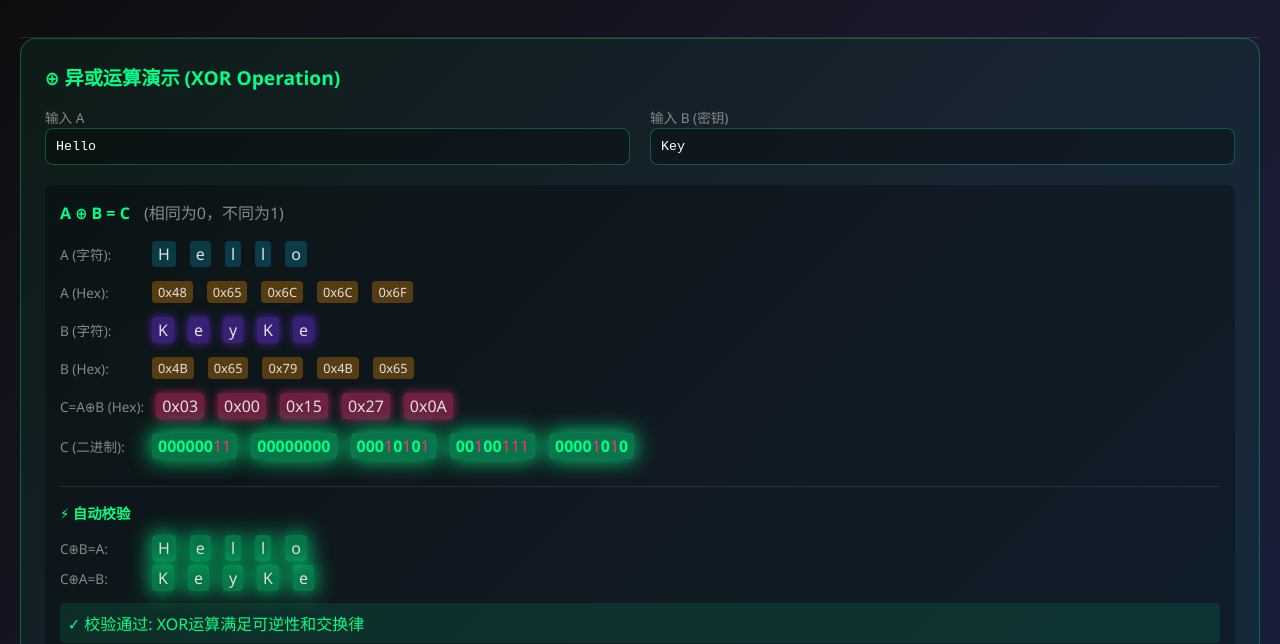
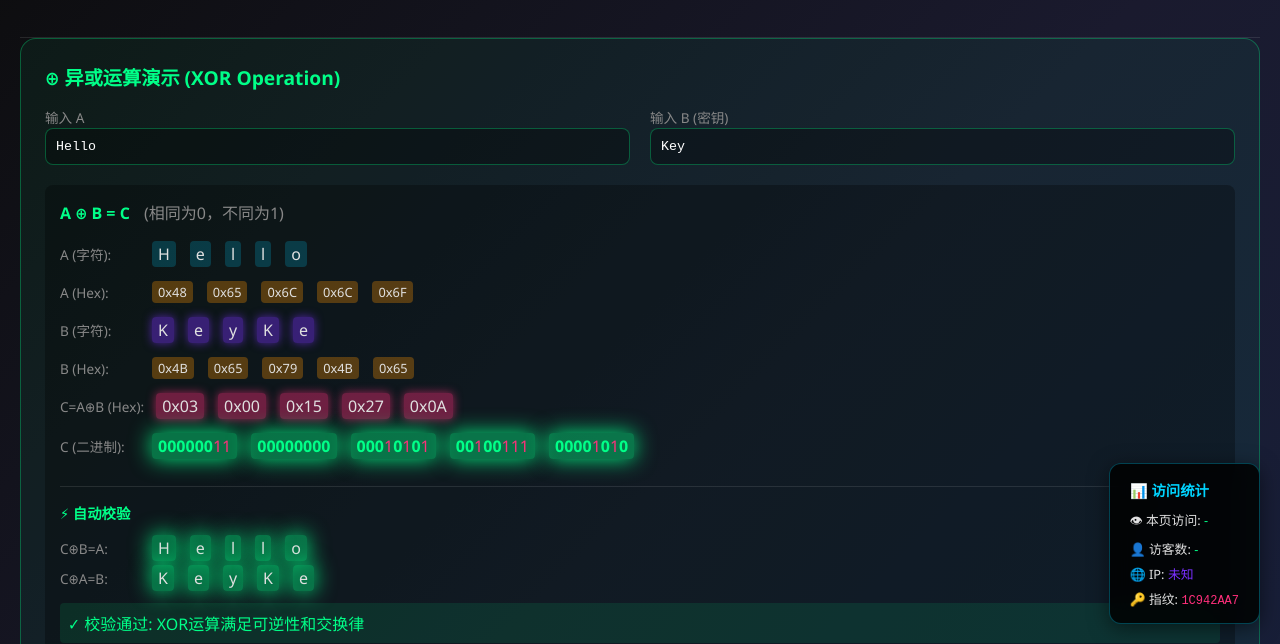
Before and after one commit to inwpu/crypto, a website: page src/index.html in a window 1280 px wide. Shown: the part 156-800 px from the top of the page. Drawn offline with Linux system fonts and the light colour scheme; some packages are replaced by stand-ins of ours; no server answers; a script that the page names is missing.

Commit message:
Initial commit

```diff
--- a/src/index.html
+++ b/src/index.html
@@ -879,5 +879,87 @@
     <script src="ciphers/rsa.js"></script>
     <script src="ciphers/base64.js"></script>
     <script src="ciphers/md5.js"></script>
+
+    <!-- Busuanzi stats -->
+    <script async src="//busuanzi.ibruce.info/busuanzi/2.3/busuanzi.pure.mini.js"></script>
+
+    <!-- Floating stats window -->
+    <div id="statsFloating" style="
+        position: fixed;
+        bottom: 20px;
+        right: 20px;
+        background: rgba(0, 0, 0, 0.85);
+        border: 1px solid rgba(0, 212, 255, 0.3);
+        border-radius: 12px;
+        padding: 15px 20px;
+        font-size: 0.85rem;
+        color: #e0e0e0;
+        z-index: 10000;
+        backdrop-filter: blur(10px);
+        box-shadow: 0 4px 20px rgba(0, 0, 0, 0.5);
+        transition: opacity 0.5s ease, transform 0.5s ease;
+        max-width: 280px;
+    ">
+        <div style="color: #00d4ff; font-weight: bold; margin-bottom: 10px; font-size: 0.9rem;">📊 访问统计</div>
+        <div style="display: grid; gap: 6px; font-size: 0.8rem;">
+            <div>👁 本页访问: <span id="busuanzi_value_page_pv" style="color: #00ff88;">-</span></div>
+            <div>👤 访客数: <span id="busuanzi_value_site_uv" style="color: #00ff88;">-</span></div>
+            <div>🌐 IP: <span id="visitorIP" style="color: #7b2fff;">获取中...</span></div>
+            <div>🔑 指纹: <span id="deviceFingerprint" style="color: #ff2f7b; font-family: monospace; font-size: 0.75rem;">计算中...</span></div>
+        </div>
+    </div>
+
+    <script>
+        // Get visitor IP
+        fetch('https://api.ipify.org?format=json')
+            .then(r => r.json())
+            .then(data => {
+                document.getElementById('visitorIP').textContent = data.ip;
+            })
+            .catch(() => {
+                document.getElementById('visitorIP').textContent = '未知';
+            });
+
+        // Generate device fingerprint
+        function generateFingerprint() {
+            const canvas = document.createElement('canvas');
+            const ctx = canvas.getContext('2d');
+            ctx.textBaseline = 'top';
+            ctx.font = '14px Arial';
+            ctx.fillText('fingerprint', 2, 2);
+            const canvasData = canvas.toDataURL();
+
+            const fingerprint = [
+                navigator.userAgent,
+                navigator.language,
+                screen.width + 'x' + screen.height,
+                screen.colorDepth,
+                new Date().getTimezoneOffset(),
+                navigator.hardwareConcurrency || 'unknown',
+                canvasData.slice(-50)
+            ].join('|');
+
+            // Simple hash
+            let hash = 0;
+            for (let i = 0; i < fingerprint.length; i++) {
+                const char = fingerprint.charCodeAt(i);
+                hash = ((hash << 5) - hash) + char;
+                hash = hash & hash;
+            }
+            return Math.abs(hash).toString(16).padStart(8, '0').toUpperCase();
+        }
+
+        document.getElementById('deviceFingerprint').textContent = generateFingerprint();
+
+        // Auto hide after 10 seconds
+        setTimeout(() => {
+            const statsBox = document.getElementById('statsFloating');
+            statsBox.style.opacity = '0';
+            statsBox.style.transform = 'translateY(20px)';
+            setTimeout(() => {
+                statsBox.style.display = 'none';
+            }, 500);
+        }, 10000);
+    </script>
 </body>
 </html>
```
